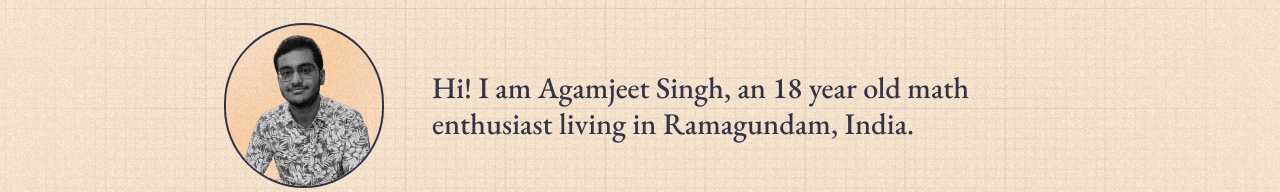
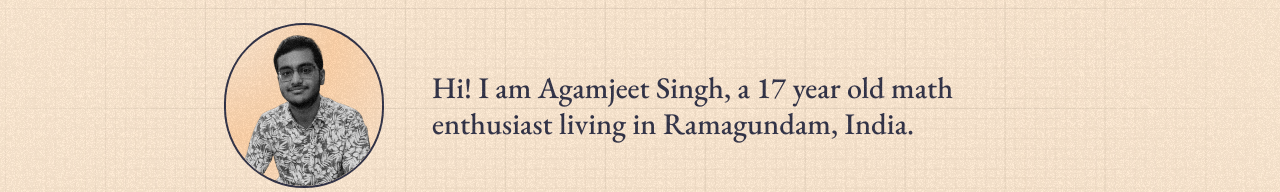
Before and after one commit to abjt14/agamjeet, a Next.js app: page /about in a window 1280 px wide. Shown: the part 197-389 px from the top of the page. Built offline with nearby package versions, Linux system fonts and the light colour scheme.

Commit message:
Undid the age commit
Will make it dynamic dw

```diff
--- a/src/app/about/page.tsx
+++ b/src/app/about/page.tsx
@@ -13,7 +13,7 @@
             animationDelay: "100ms"
           }}
         >
-          Hi! I am Agamjeet Singh, an 18 year old math enthusiast living in Ramagundam, India.
+          Hi! I am Agamjeet Singh, a 17 year old math enthusiast living in Ramagundam, India.
         </div>
       </div>
       <div className="block sm:flex flex-col sm:flex-row gap-8 md:gap-12 justify-between items-start sm:items-center">
```
